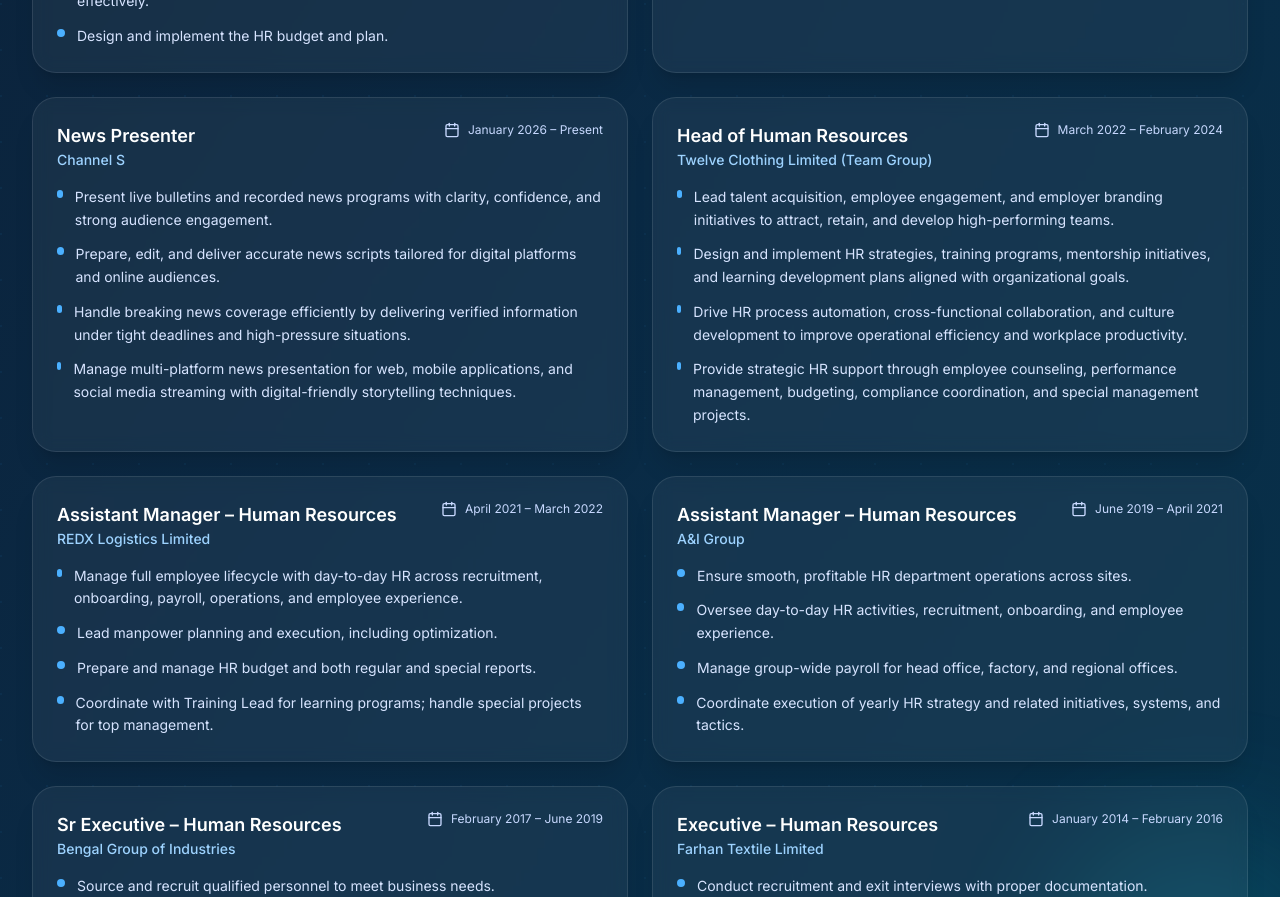
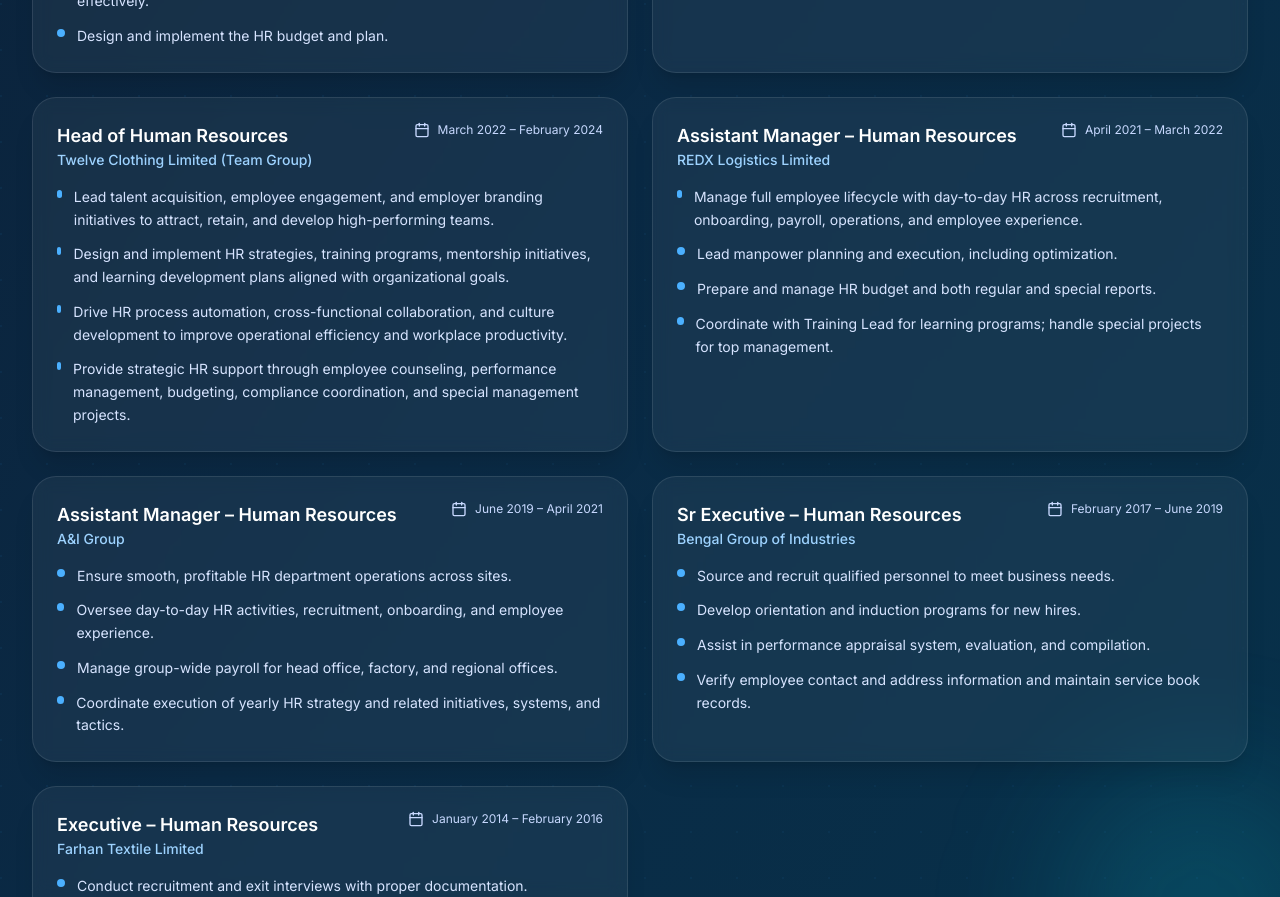
Before and after one commit to engrsabber11/kamrul-protfolio, a Next.js app: page / in a window 1280 px wide. Shown: the part 2420-3317 px from the top of the page. Built offline with nearby package versions, Linux system fonts and the light colour scheme.

Commit message:
Experience section Commented

```diff
--- a/components/experience-section.tsx
+++ b/components/experience-section.tsx
@@ -45,18 +45,18 @@ const experiences = [
     "Follow university policies, academic standards, and code of conduct.",
     ],
   },
-  {
-    title: "News Presenter",
-    company: "Channel S",
-    period: "January 2026 – Present",
-    //duration: "2.0 yrs",
-    bullets: [
-  "Present live bulletins and recorded news programs with clarity, confidence, and strong audience engagement.",
-  "Prepare, edit, and deliver accurate news scripts tailored for digital platforms and online audiences.",
-  "Handle breaking news coverage efficiently by delivering verified information under tight deadlines and high-pressure situations.",
-  "Manage multi-platform news presentation for web, mobile applications, and social media streaming with digital-friendly storytelling techniques.",
-    ],
-  },
+  // {
+  //   title: "News Presenter",
+  //   company: "Channel S",
+  //   period: "January 2026 – Present",
+  //   //duration: "2.0 yrs",
+  //   bullets: [
+  // "Present live bulletins and recorded news programs with clarity, confidence, and strong audience engagement.",
+  // "Prepare, edit, and deliver accurate news scripts tailored for digital platforms and online audiences.",
+  // "Handle breaking news coverage efficiently by delivering verified information under tight deadlines and high-pressure situations.",
+  // "Manage multi-platform news presentation for web, mobile applications, and social media streaming with digital-friendly storytelling techniques.",
+  //   ],
+  // },
   {
     title: "Head of Human Resources",
     company: "Twelve Clothing Limited (Team Group)",
```
